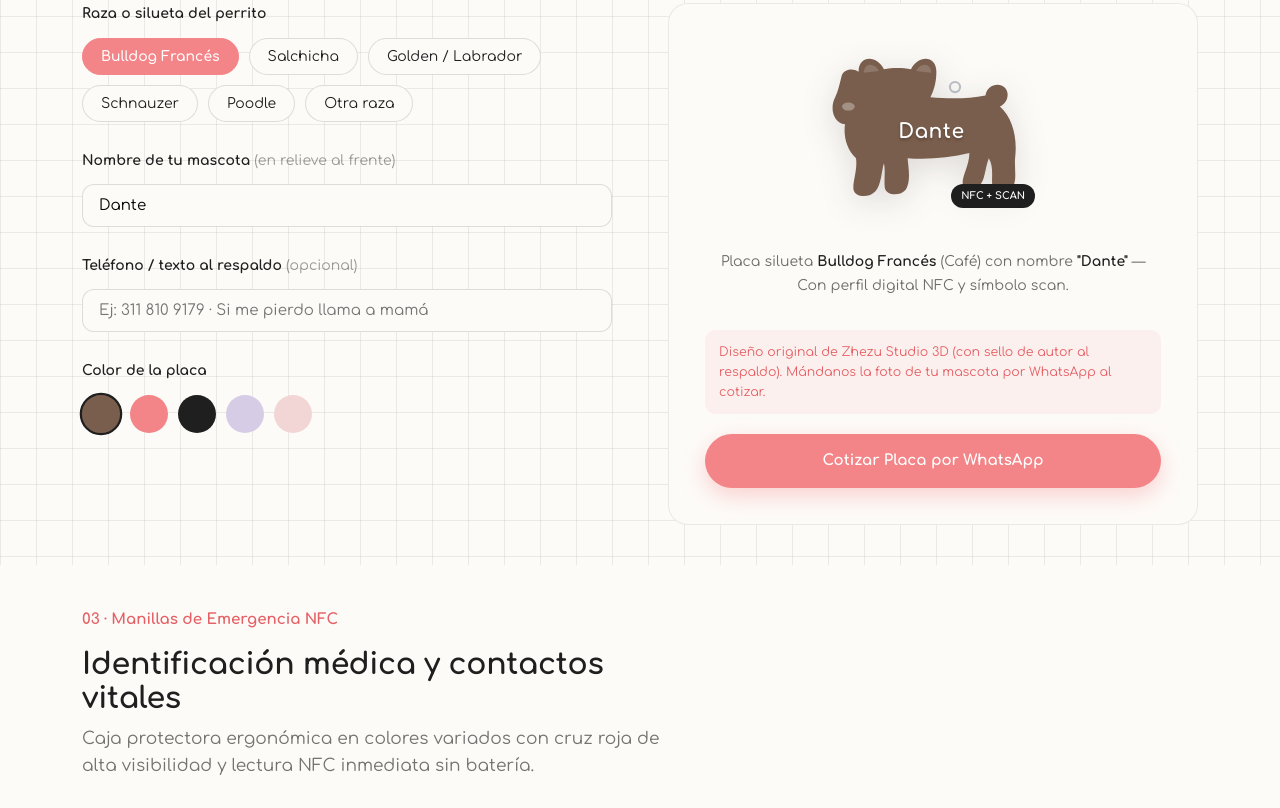
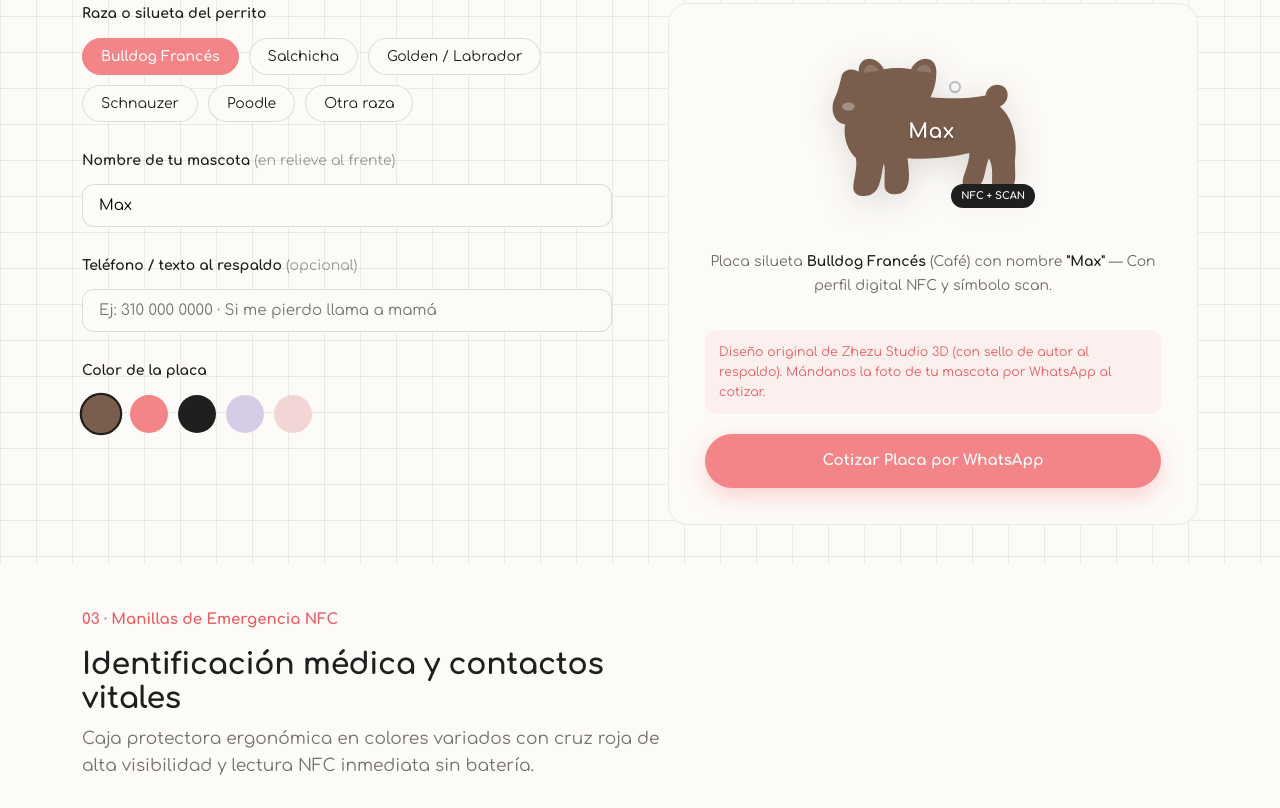
Before and after one commit to ZhezuStudio3D/zhezustudio3d.github.io, a plain HTML site: page llaveros.html in a window 1280 px wide. Shown: the part 2904-3712 px from the top of the page. Drawn offline with Linux system fonts and the light colour scheme; a web font is replaced by a local one.

Commit message:
Update pet name and backup text inputs

```diff
--- a/llaveros.html
+++ b/llaveros.html
@@ -210,12 +210,12 @@
 
           <div class="config-group">
             <span class="config-label">Nombre de tu mascota <span class="opt">(en relieve al frente)</span></span>
-            <input type="text" id="petNameInput" value="Dante" maxlength="14" placeholder="Ej: Dante" style="width:100%; padding:12px 16px; border-radius:12px; border:1px solid rgba(32,31,31,0.14); font-family:var(--font-body); font-size:15px;">
+            <input type="text" id="petNameInput" value="Max" maxlength="14" placeholder="Ej: Max" style="width:100%; padding:12px 16px; border-radius:12px; border:1px solid rgba(32,31,31,0.14); font-family:var(--font-body); font-size:15px;">
           </div>
 
           <div class="config-group">
             <span class="config-label">Teléfono / texto al respaldo <span class="opt">(opcional)</span></span>
-            <input type="text" id="petBackText" placeholder="Ej: 311 810 9179 · Si me pierdo llama a mamá" style="width:100%; padding:12px 16px; border-radius:12px; border:1px solid rgba(32,31,31,0.14); font-family:var(--font-body); font-size:15px;">
+            <input type="text" id="petBackText" placeholder="Ej: 310 000 0000 · Si me pierdo llama a mamá" style="width:100%; padding:12px 16px; border-radius:12px; border:1px solid rgba(32,31,31,0.14); font-family:var(--font-body); font-size:15px;">
           </div>
 
           <div class="config-group">
```
